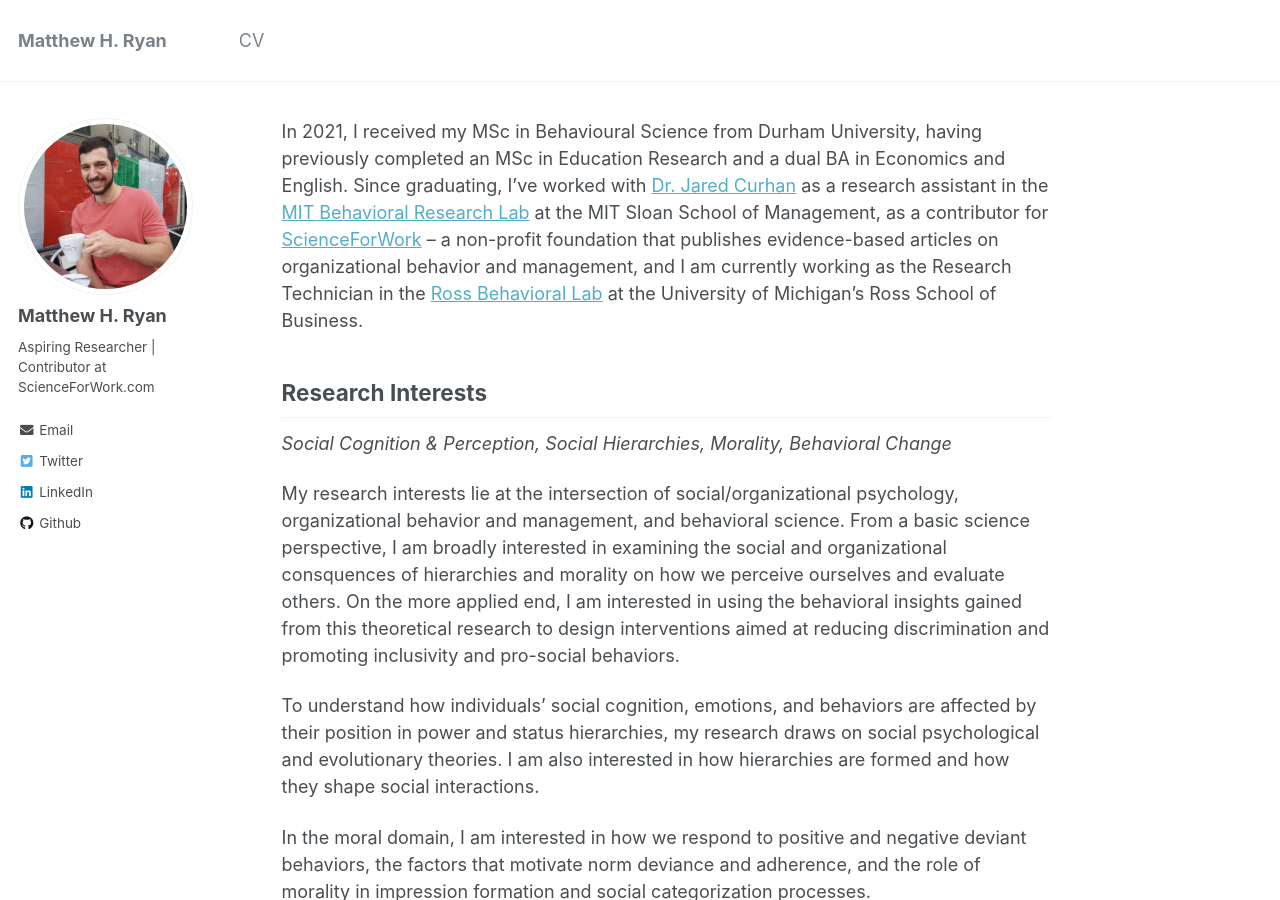
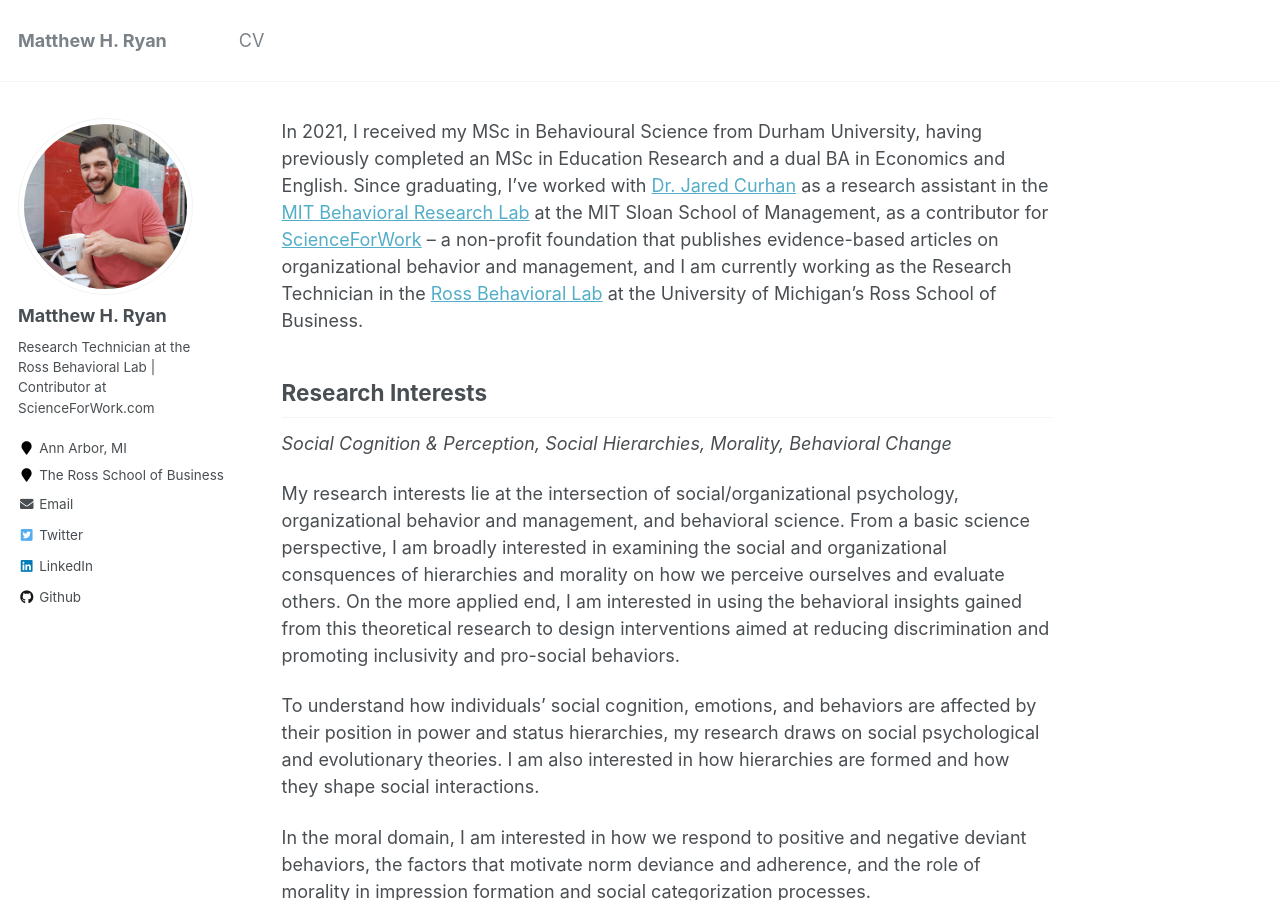
Before and after one commit to mattyhryan/mattyhryan.github.io, a Jekyll site: the page built from _pages/about.md, in a window 1280 px wide and 900 px high. Built offline with Jekyll 4.4.1, drawn with Linux system fonts in a browser that asks for light colours.

Commit message:
Update _config.yml

```diff
--- a/_config.yml
+++ b/_config.yml
@@ -82,9 +82,9 @@ analytics:
 author:
   name             : "Matthew H. Ryan"
   avatar           : "mr_pic.JPG"
-  bio              : "Aspiring Researcher | Contributor at ScienceForWork.com"
-  location         :
-  employer         :
+  bio              : "Research Technician at the Ross Behavioral Lab | Contributor at ScienceForWork.com"
+  location         : "Ann Arbor, MI"
+  employer         : "The Ross School of Business"
   pubmed           : # "https://www.ncbi.nlm.nih.gov/pubmed/?term=john+snow"
   googlescholar    :
   email            : "mattyhryan@gmail.com"
```
